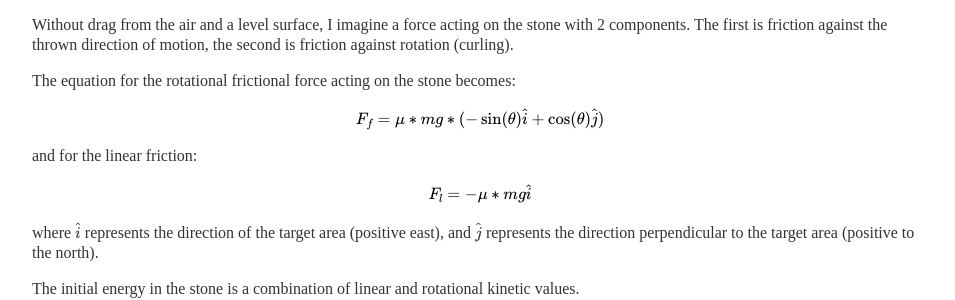
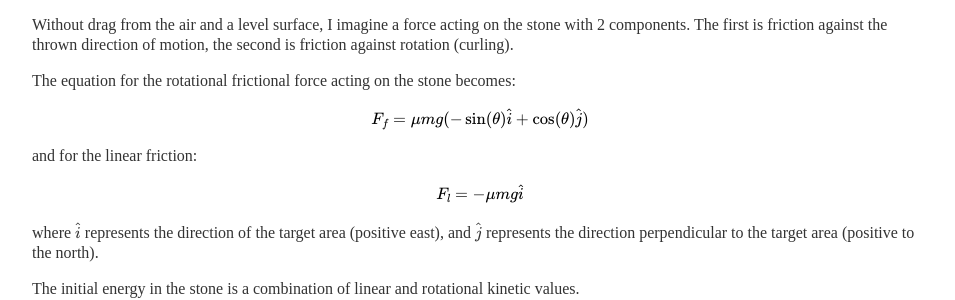
Before and after one commit to lclemon/lclemon.github.io, a Jekyll site: the page built from _posts/2018-02-22-Curling-forces.md, in a window 1280 px wide. Shown: the part 227-527 px from the top of the page, without its empty margins (160-1115 px from the left). Built offline with Jekyll 4.4.1, drawn with Linux system fonts in a browser that asks for light colours; formulas are drawn with MathJax 3; a script that is not in the unit is left out.

```diff
--- a/_posts/2018-02-22-Curling-forces.md
+++ b/_posts/2018-02-22-Curling-forces.md
@@ -12,11 +12,11 @@ Without drag from the air and a level surface, I imagine a force acting on the s
 
 The equation for the rotational frictional force acting on the stone becomes:
 
-$$ F_{f} = \mu * mg *(-\sin(\theta)\hat{i} + \cos(\theta)\hat{j}) $$
+$$ F_{f} = \mu  mg (-\sin(\theta)\hat{i} + \cos(\theta)\hat{j}) $$
 
 and for the linear friction:
 
-$$ F_{l} = - \mu * mg \hat{i} $$
+$$ F_{l} = - \mu  mg \hat{i} $$
 
 where $\hat{i}$ represents the direction of the target area (positive east), and $\hat{j}$ represents the direction perpendicular to the target area (positive to the north).
 
```
